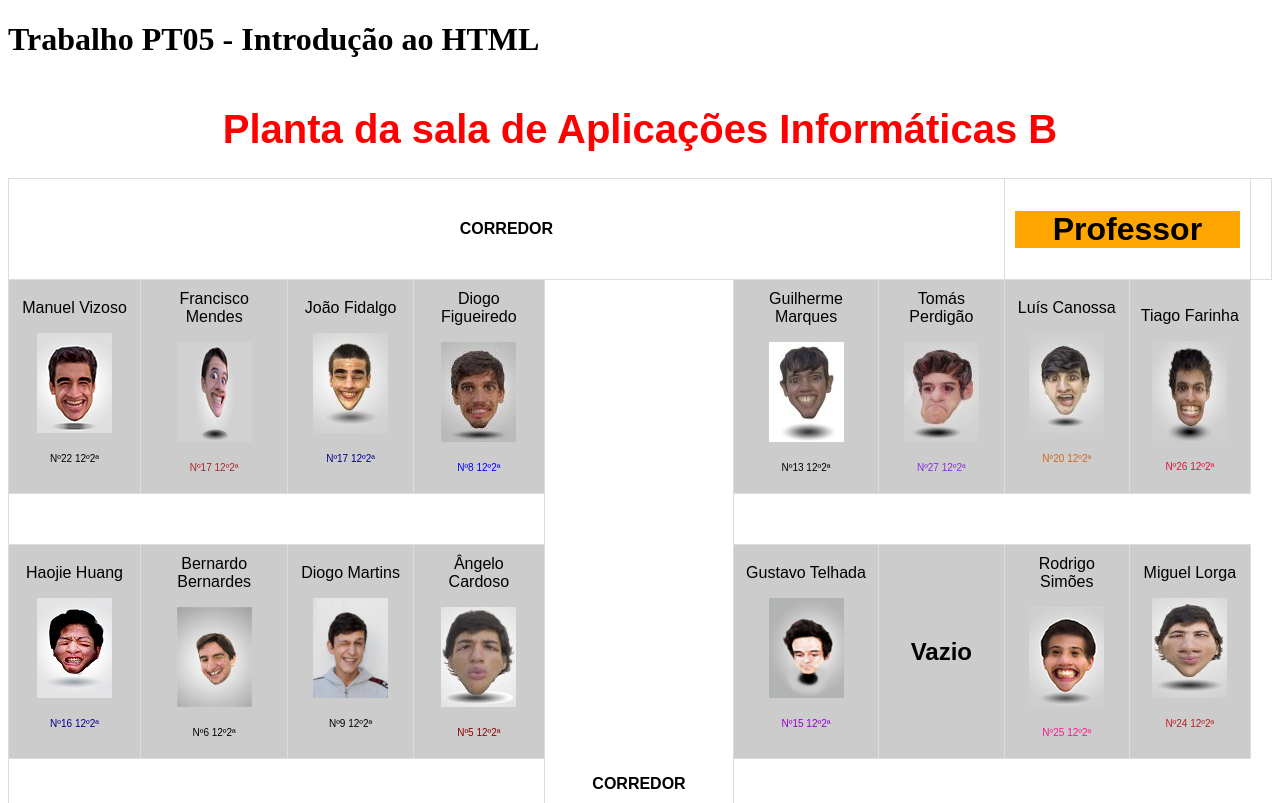
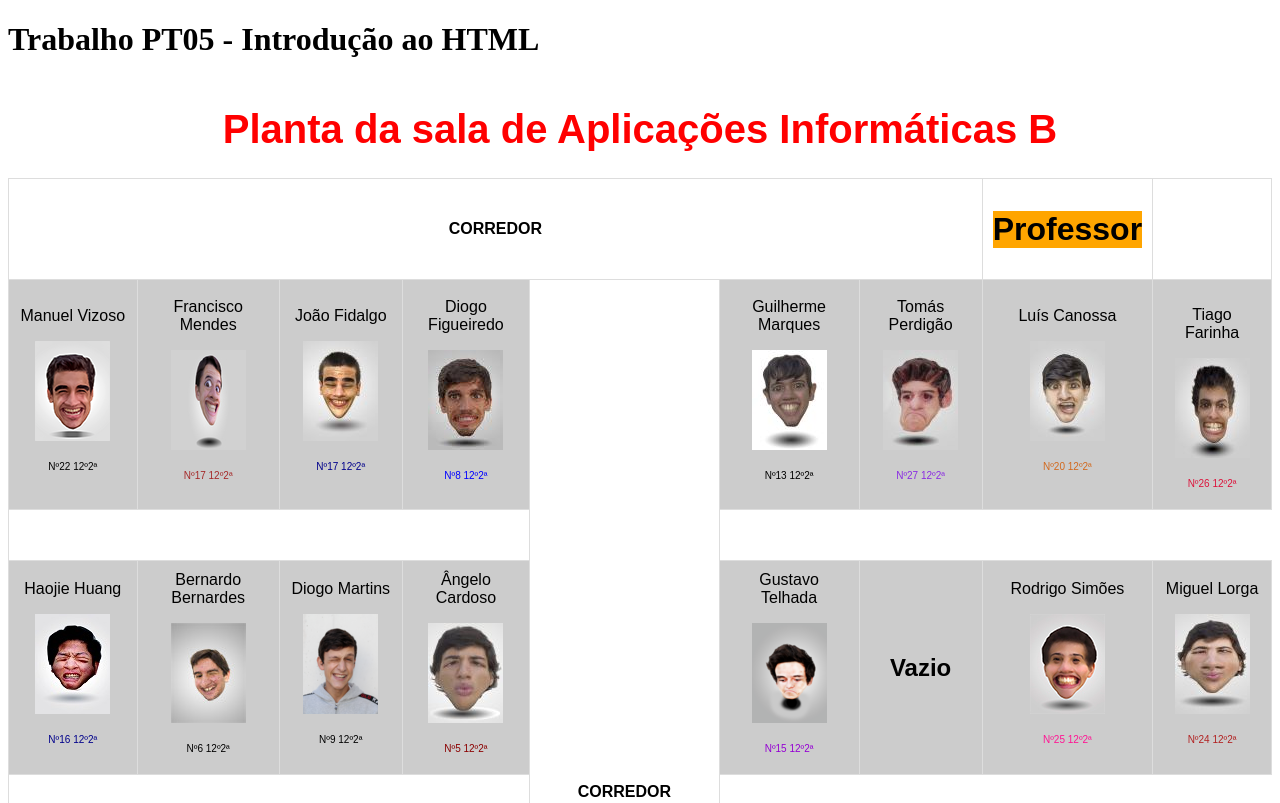
Before and after one commit to FMMV2003/Passo5.html, a plain HTML site: page index.html in a window 1280 px wide. Shown: the top 803 px of the page. Drawn offline with Linux system fonts and the light colour scheme; files whose address does not match are found by name.

Commit message:
Update index.html

```diff
--- a/index.html
+++ b/index.html
@@ -37,7 +37,7 @@
       <tr style = "height:60px"> <!-- Abre a primeira linha da tabela com altura de 60px-->
 
         <th colspan = "7"> CORREDOR </th> <!-- Cria a primeira celula que ocupa 7 celulas dessa linha através do "colspan", que significa espaço de coluna-->
-        <th colspan = "2"> <div class="separador"> <h1> <b> Professor </b> </h1> </div> </th> <!-- Cria uma celula que ocupa 2 celulas dessa linha na qual aparece escrito "Professor" em bold ("b"). Com as especificações da classe chamada ("separador") e definida acima-->
+        <th colspan = "1"> <div class="separador"> <h1> <b> Professor </b> </h1> </div> </th> <!-- Cria uma celula que ocupa 1 celulas dessa linha na qual aparece escrito "Professor" em bold ("b"). Com as especificações da classe chamada ("separador") e definida acima-->
         <th> </th> <!-- Cria uma celula em branco, sem nada escrito-->
       </tr> <!-- Fecha a primeira linha da tabela-->
       <tr> <!-- Abre uma próxima linha da tabela-->
```
